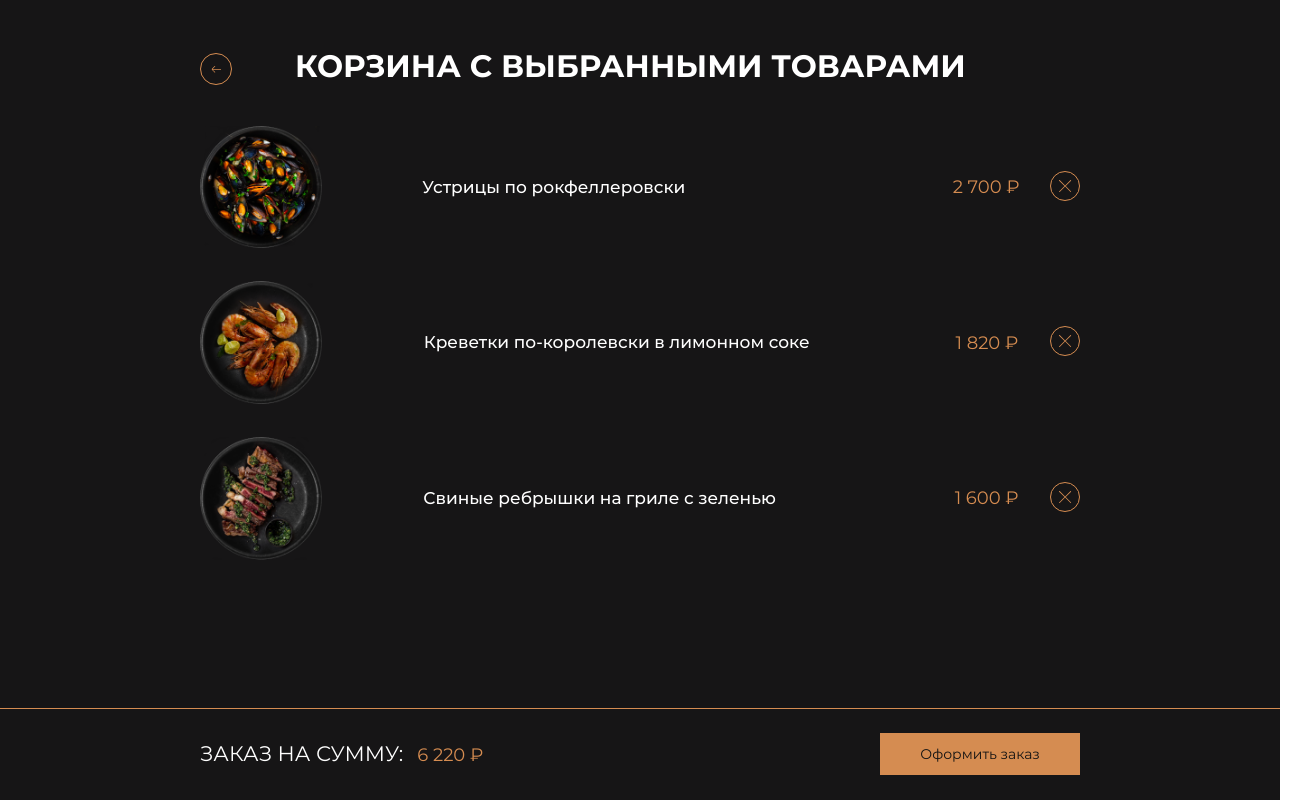
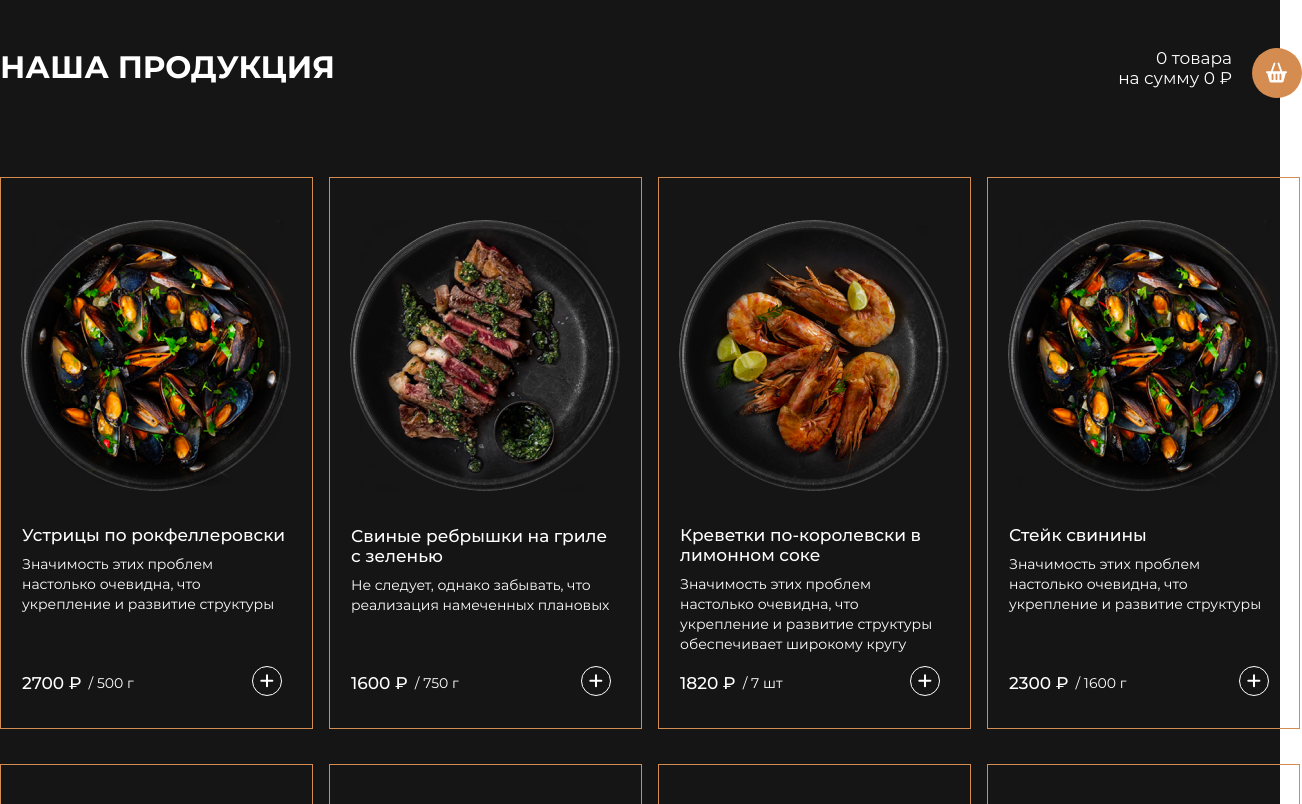
Before and after one commit to mrmaxfedorov/React-Store-not-finished-, a React (Create React App) app: page / in a window 1280 px wide. Shown: the whole page, 1302 px wide, since content can reach past the window. Built offline with nearby package versions, Linux system fonts and the light colour scheme.

Commit message:
completion of homework  for react

```diff
--- a/package.json
+++ b/package.json
@@ -8,6 +8,7 @@
     "@testing-library/user-event": "^13.5.0",
     "react": "^18.2.0",
     "react-dom": "^18.2.0",
+    "react-router-dom": "^6.4.0",
     "react-scripts": "5.0.1",
     "styled-components": "^5.3.5",
     "web-vitals": "^2.1.4"
--- a/src/App.tsx
+++ b/src/App.tsx
@@ -1,11 +1,18 @@
 import React from 'react';
+import { Routes, Route } from 'react-router-dom';
 import { Products } from './pages/Products';
 import { Cart } from './pages/Cart';
 
 
 const App = () => {
   return (
-    <Cart />
+    <div>
+      {/* <Products /> */}
+      <Routes>
+        <Route path='/' element={<Products />} />
+        <Route path='/cart' element={<Cart />} />
+      </Routes>
+    </div>
   );
 }
 
--- a/src/components/Card.tsx
+++ b/src/components/Card.tsx
@@ -1,7 +1,7 @@
+import { FC } from 'react';
+import React from 'react';
 import addToBucketIcon from '../icons/regularAddIcon.svg';
 import styled from 'styled-components';
-import { FC } from 'react';
-import React from 'react';
 import HoveredAddIcon from '../icons/hoveredAddIcon.svg';
 
 interface ICardStyled {
@@ -66,7 +66,6 @@ const CardIcon = styled.img`
   position: absolute;
   bottom: 32px;
   cursor: pointer;
-
   &:hover {
     background: url(${HoveredAddIcon});
   }
@@ -75,7 +74,6 @@ const CardButton = styled.button`
   padding: 0;
   border: 0;
 `
-
 
 interface ICardProps {
   url: string,
--- a/src/index.js
+++ b/src/index.js
@@ -1,5 +1,6 @@
 import React from 'react';
 import ReactDOM from 'react-dom/client';
+import { BrowserRouter } from 'react-router-dom';
 import './index.css';
 import App from './App.tsx';
 // import reportWebVitals from './reportWebVitals';
@@ -7,6 +8,8 @@ import App from './App.tsx';
 const root = ReactDOM.createRoot(document.getElementById('root'));
 root.render(
   <React.StrictMode>
-    <App />
+    <BrowserRouter>
+      <App />
+    </BrowserRouter>
   </React.StrictMode>
 );
--- a/src/pages/Cart.tsx
+++ b/src/pages/Cart.tsx
@@ -1,5 +1,6 @@
 import React from 'react';
 import { FC } from 'react';
+import { Link } from "react-router-dom";
 import { CartProductsList } from 'src/components/CartProducts';
 import arrowBack from '../icons/arrowLeft.svg';
 import { OrangeButton } from 'src/components/ui/Button';
@@ -11,7 +12,9 @@ export const Cart: FC = () => {
     <CartPage>
       <Container>
         <Header>
-          <ArrowLeft src={arrowBack} />
+          <Link to='/'>
+            <ArrowLeft src={arrowBack} />
+          </Link>
           <HeaderTitle>КОРЗИНА С ВЫБРАННЫМИ ТОВАРАМИ</HeaderTitle>
         </Header>
         <CartList>
--- a/src/pages/Products.tsx
+++ b/src/pages/Products.tsx
@@ -1,12 +1,17 @@
-import React from 'react';
+import React, { useState } from 'react';
+import { Link } from "react-router-dom";
 import bucketIcon from '../icons/bucketIcon.svg'
 import {ProductsList} from '../components/Products';
 import {Card} from '../components/Card';
 import { MainPage, Container, Header, HeaderTitle, HeaderUpperRight, HeaderText, HeaderItems, HeaderPrice, HeaderGoToCartButton, Menu } from './Products.styled';
 
 export const Products = () => {
+  const [totalSum, setTotalSum] = useState(0)
+  const [totalItems, setTotalItems] = useState(0)
+
   const addPriceProduct = (price: string) => {
-    console.log(price)
+    setTotalSum (totalSum + Number(price))
+    setTotalItems (totalItems + 1)
   }
 
   return (
@@ -16,10 +21,12 @@ export const Products = () => {
           <HeaderTitle>НАША ПРОДУКЦИЯ</HeaderTitle>
           <HeaderUpperRight>
             <HeaderText>
-              <HeaderItems>3 товара</HeaderItems>
-              <HeaderPrice>на сумму 3 500 ₽</HeaderPrice>
+              <HeaderItems>{totalItems} товара</HeaderItems>
+              <HeaderPrice>на сумму {totalSum} ₽</HeaderPrice>
             </HeaderText>
-            <HeaderGoToCartButton src={bucketIcon} alt='' />
+            <Link to='/cart'>
+              <HeaderGoToCartButton src={bucketIcon} alt='' />
+            </Link>
           </HeaderUpperRight>
         </Header>
         <Menu>
```
Also changed, not shown: 1 other file (tests, documents, lock files or other folders).
